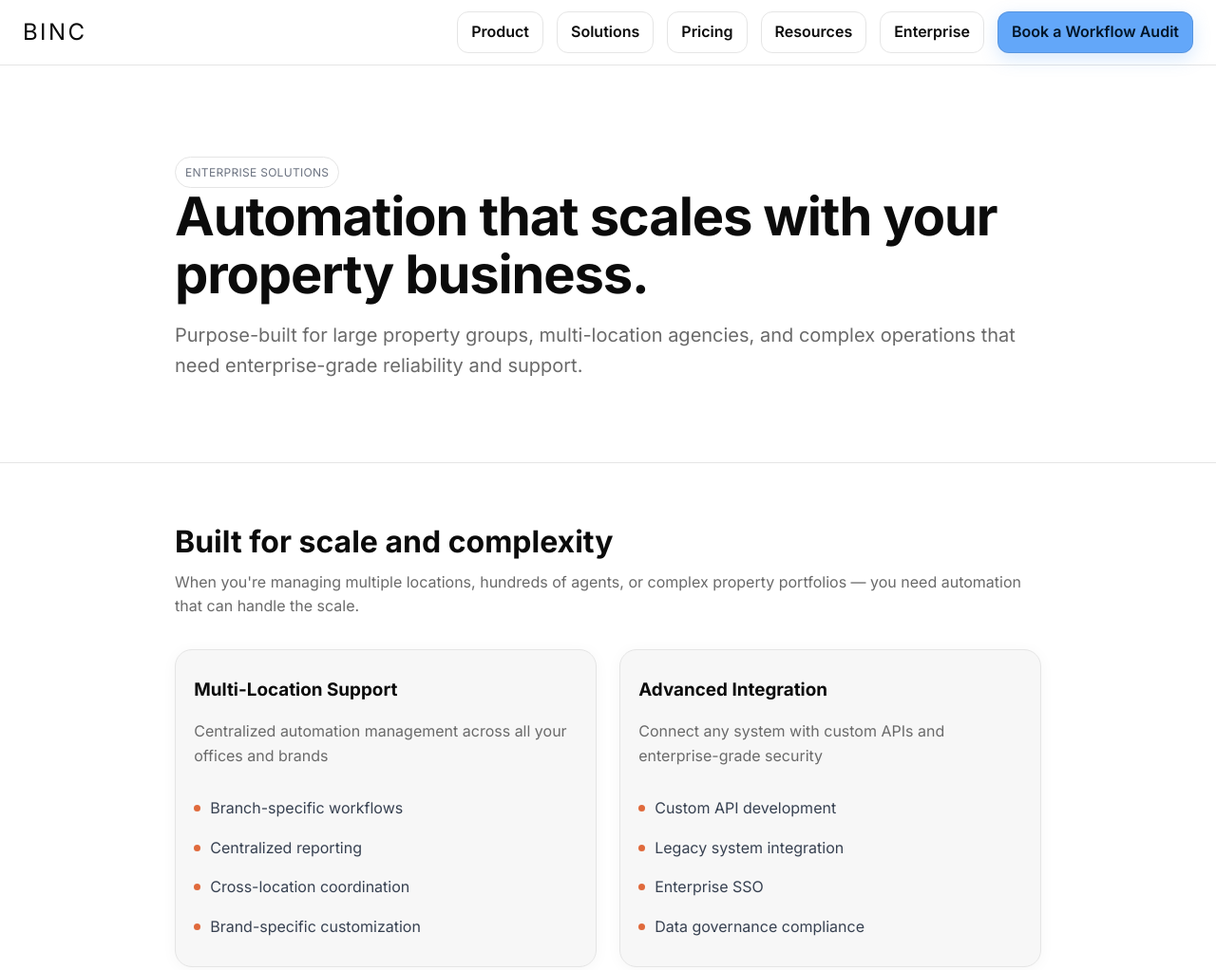
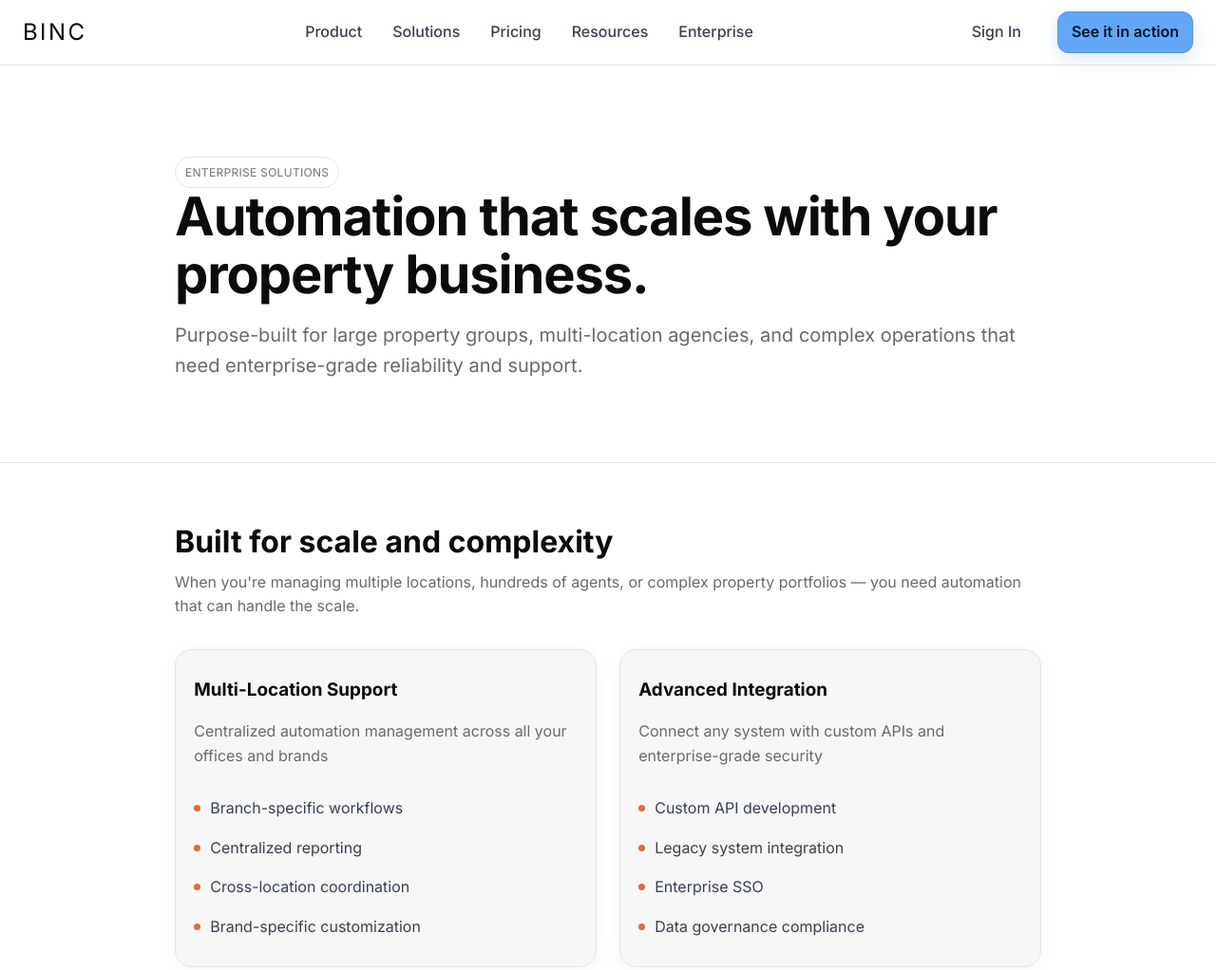
Before and after one commit to JBelsey/bincai-site, a plain HTML site: page enterprise.html in a window 1280 px wide. Shown: the top 1022 px of the page at 95% size. Drawn offline with Linux system fonts and the light colour scheme.

Commit message:
Update: Centralized hero button and standardized header navigation across all pages

```diff
--- a/enterprise.html
+++ b/enterprise.html
@@ -12,19 +12,24 @@
 </head>
 <body>
   <header>
-    <nav class="wrap nav" aria-label="Main navigation" style="display: flex !important; justify-content: space-between !important; align-items: center !important; width: 100% !important; max-width: none !important;">
+    <nav class="wrap nav" aria-label="Main navigation" style="display: flex !important; align-items: center !important; width: 100% !important; max-width: none !important; padding: 16px 24px;">
       <div class="brand" aria-label="Binc home">
         <a href="./index.html" style="display:flex; align-items:center; text-decoration:none; color:inherit">
           <span style="font-size: 24px; font-weight: 400; letter-spacing: 0.1em;">BINC</span>
         </a>
       </div>
-      <div style="display: flex; align-items: center;">
-        <a href="./product.html" class="btn btn-ghost">Product</a>
-        <a href="./solutions.html" class="btn btn-ghost">Solutions</a>
-        <a href="./prices.html" class="btn btn-ghost">Pricing</a>
-        <a href="./resources.html" class="btn btn-ghost">Resources</a>
-        <a href="./enterprise.html" class="btn btn-ghost">Enterprise</a>
-        <a href="./index.html#audit" class="btn btn-primary">Book a Workflow Audit</a>
+
+      <div style="display: flex; align-items: center; justify-content: center; flex: 1; gap: 32px;">
+        <a href="./product.html" style="text-decoration: none; color: #374151; font-weight: 500; padding: 8px 0;">Product</a>
+        <a href="./solutions.html" style="text-decoration: none; color: #374151; font-weight: 500; padding: 8px 0;">Solutions</a>
+        <a href="./prices.html" style="text-decoration: none; color: #374151; font-weight: 500; padding: 8px 0;">Pricing</a>
+        <a href="./resources.html" style="text-decoration: none; color: #374151; font-weight: 500; padding: 8px 0;">Resources</a>
+        <a href="./enterprise.html" style="text-decoration: none; color: #374151; font-weight: 500; padding: 8px 0;">Enterprise</a>
+      </div>
+
+      <div style="display: flex; align-items: center; gap: 24px;">
+        <a href="#signin" style="text-decoration: none; color: #374151; font-weight: 500; padding: 8px 0;">Sign In</a>
+        <a href="./index.html#demo" class="btn btn-primary">See it in action</a>
       </div>
     </nav>
   </header>
```
Also changed, not shown: index.html (+3 -6 lines), prices.html (+13 -8 lines), product.html (+13 -8 lines), resources.html (+13 -8 lines), solutions.html (+13 -8 lines), hero-bg.jpg (added), wave-background.jpg (added), wave-bg.png (added).
